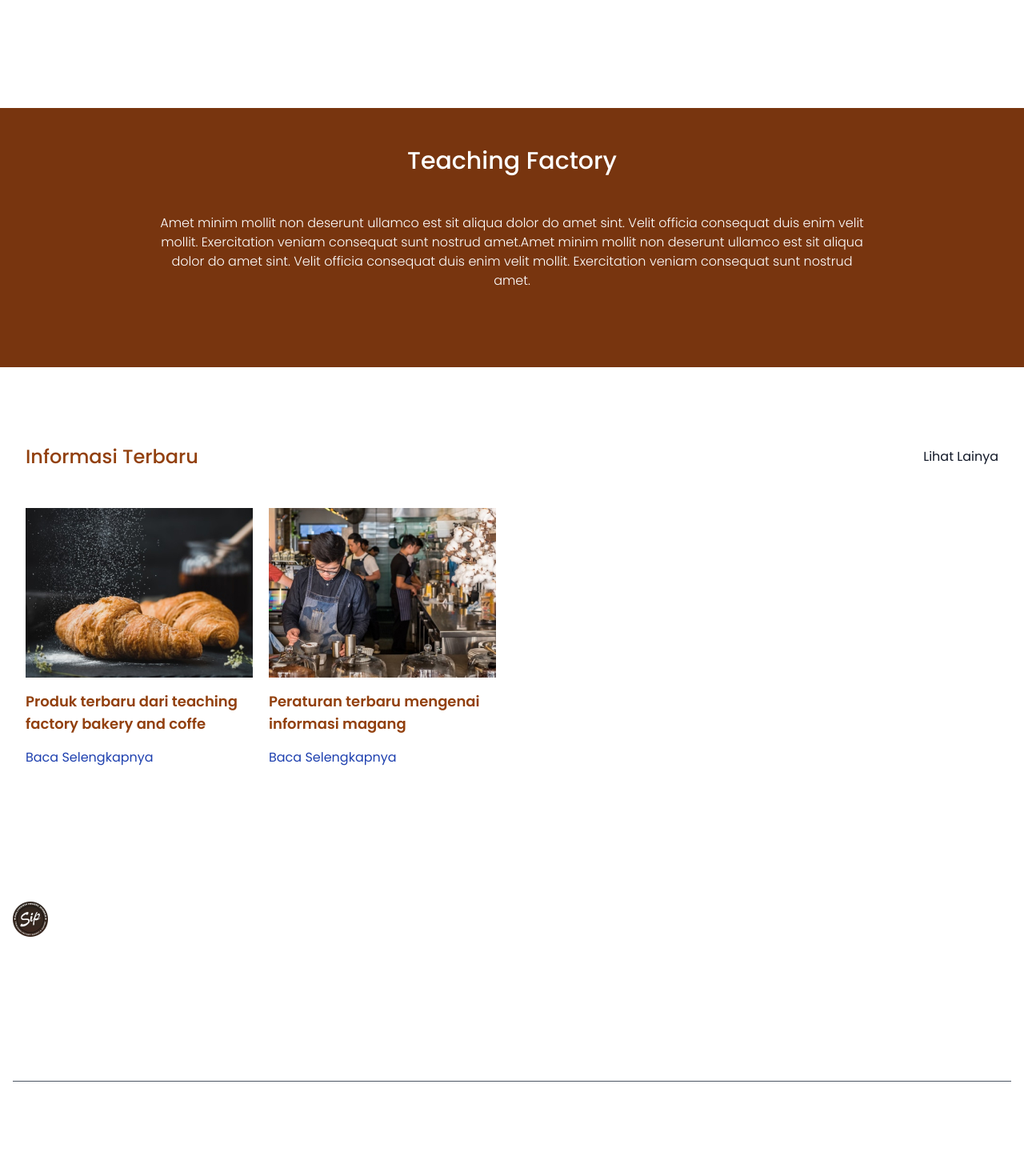
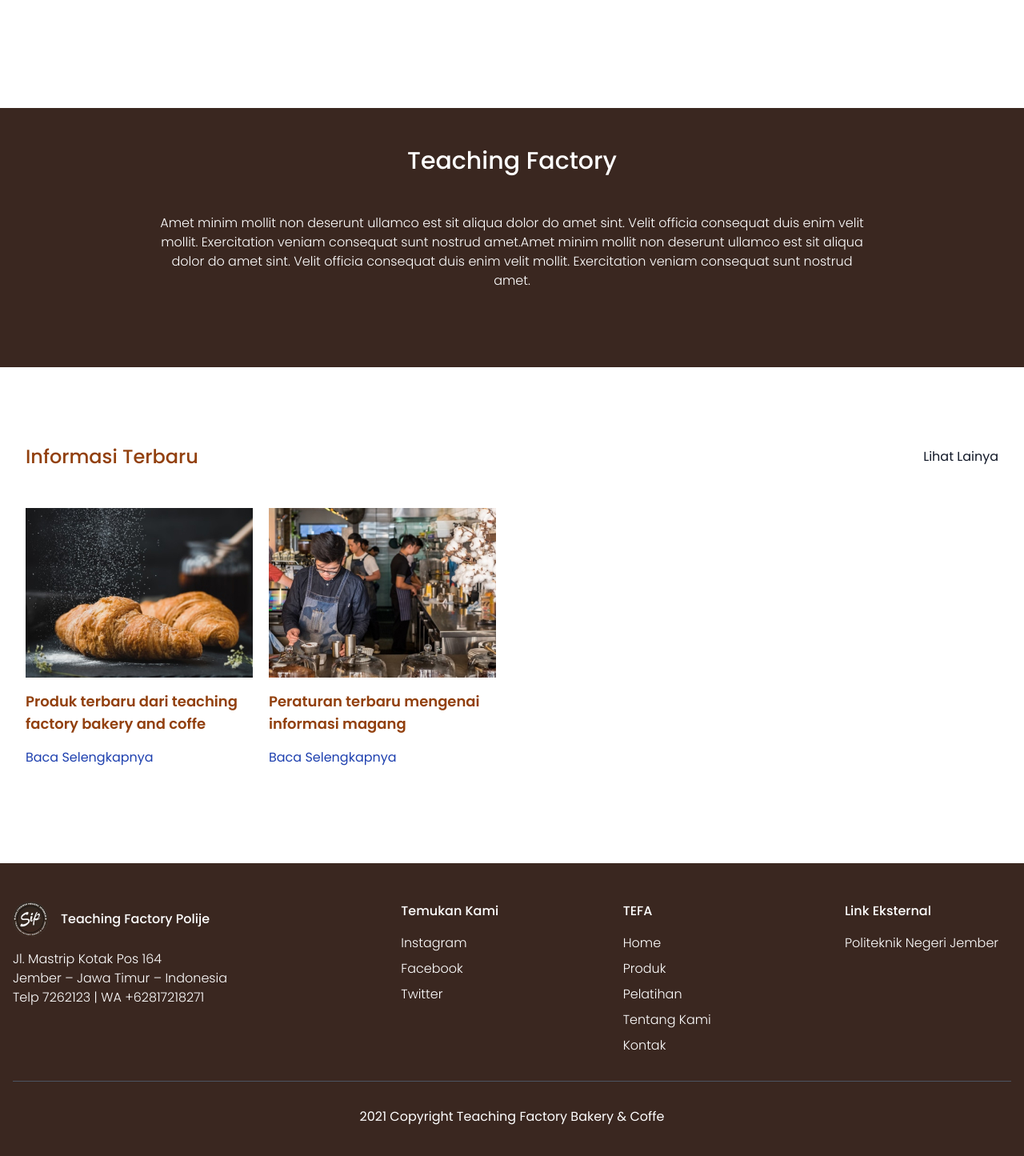
Before and after one commit to fanifadil/tefapolije, a Next.js app: page / in a window 1280 px wide. Shown: the part 615-2060 px from the top of the page at 80% size. Built offline with nearby package versions, Linux system fonts and the light colour scheme.

Commit message:
Update index.js

```diff
--- a/src/pages/index.js
+++ b/src/pages/index.js
@@ -41,7 +41,7 @@ export default function Home() {
             </div>
           </div>
         </section>
-        <section className='bg-yellow-900 mt-24 py-12 px-36'>
+        <section className='bg-primary-color mt-24 py-12 px-36'>
           <div className='w-full text-center font-medium'>
             <h1 className='text-white text-3xl'>Teaching Factory</h1>
             <p className='m-12 text-white font-light'>
@@ -102,7 +102,7 @@ export default function Home() {
             </div>
           </div>
         </section>
-        <section className='mt-24 px-4 primary-color py-12'>
+        <section className='mt-24 px-4 bg-primary-color py-12'>
           <Footer></Footer>
         </section>
       </main>
```
